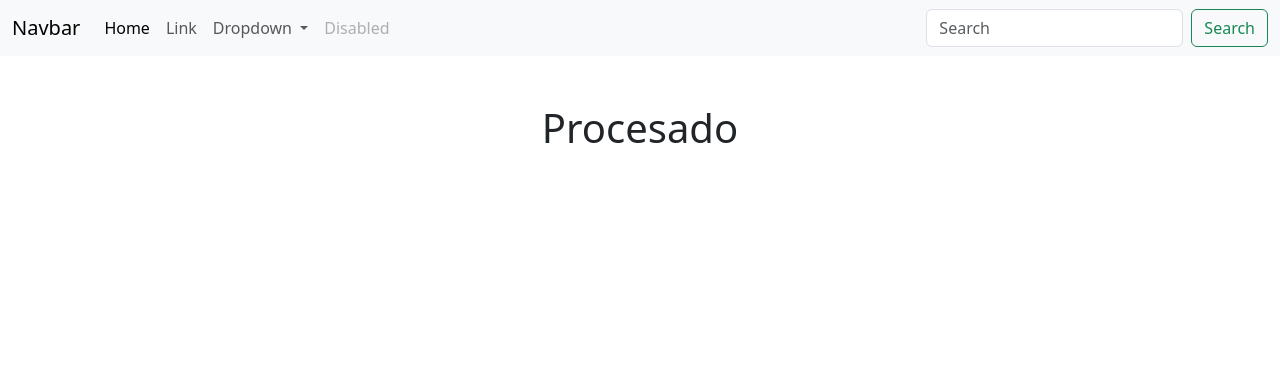
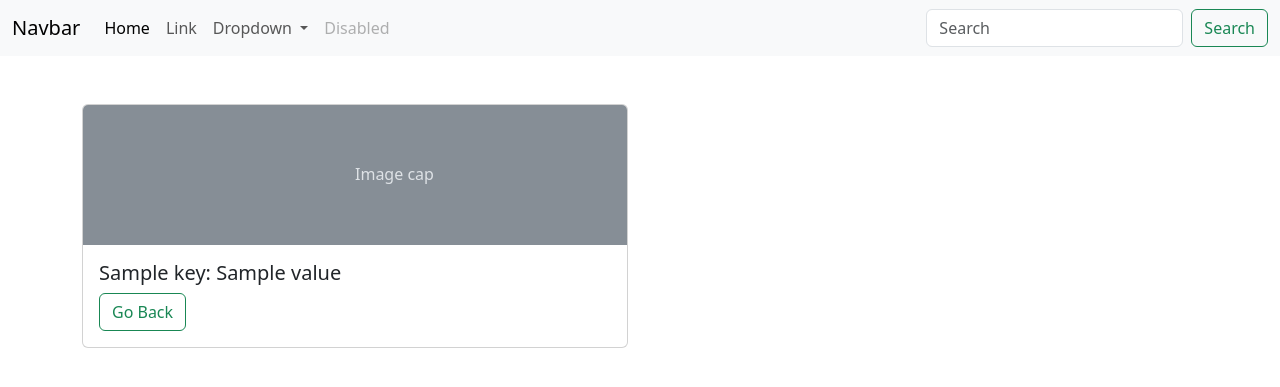
Before and after one commit to jdg24g/202306_mysql, a Flask app: template CORE/dojo_survey/templates/result.html in a window 1280 px wide. Shown: the top 387 px of the page. Run offline with Flask 3, Linux system fonts and the light colour scheme; the template is opened without the code that fills it: most values are stand-ins (such as "Sample title", 1, 10 or a date in 2020).

Commit message:
finalizado

```diff
--- a/CORE/dojo_survey/templates/base.html
+++ b/CORE/dojo_survey/templates/base.html
@@ -10,7 +10,7 @@
 <body>
     <nav class="navbar navbar-expand-lg bg-body-tertiary">
         <div class="container-fluid">
-          <a class="navbar-brand" href="#">Navbar</a>
+          <a class="navbar-brand" href="/">Navbar</a>
           <button class="navbar-toggler" type="button" data-bs-toggle="collapse" data-bs-target="#navbarSupportedContent" aria-controls="navbarSupportedContent" aria-expanded="false" aria-label="Toggle navigation">
             <span class="navbar-toggler-icon"></span>
           </button>
--- a/CORE/dojo_survey/templates/index.html
+++ b/CORE/dojo_survey/templates/index.html
@@ -20,6 +20,6 @@
     </select>
     <label for="texto">Commentario (Opcional)</label>
     <input type="text" name="texto" id="texto">
-    <button class="btn btn-outline-success" type="submit">Search</button>
+    <button class="btn btn-outline-success" type="submit">submit</button>
 </form>
 {% endblock %}
--- a/CORE/dojo_survey/templates/result.html
+++ b/CORE/dojo_survey/templates/result.html
@@ -1,4 +1,28 @@
 {% extends "base.html" %}
 {% block content %}
-     <h1>Procesado</h1>
+<div class="row row-cols-1 row-cols-md-2 g-4">
+     <div class="col">
+       <div class="card">
+          <svg class="bd-placeholder-img card-img-top" width="100%" height="140" xmlns="http://www.w3.org/2000/svg" role="img" aria-label="Placeholder: Image cap" preserveAspectRatio="xMidYMid slice" focusable="false"><title>Placeholder</title><rect width="100%" height="100%" fill="#868e96"></rect><text x="50%" y="50%" fill="#dee2e6" dy=".3em">Image cap</text></svg>
+         <div class="card-body">
+          {% if data %}
+          {% for key, value in data.items() %}
+              {% if key == 'nombre' %}
+                  <h5 class="card-title">{{ value }}</h5>
+              {% endif %}
+          {% endfor %}
+          {% for key, value in data.items() %}
+              {% if key != 'nombre' %}
+                  <h5 class="card-text"> {{ key }}: {{ value }}</h5>
+              {% endif %}
+          {% endfor %}
+      {% else %}
+          <p>No hay nada para mostrar</p>
+      {% endif %}
+      <a href="/" class="btn btn-outline-success">Go Back</a>
+         </div>
+       </div>
+     </div>
+   </div>
+</div>
 {% endblock %}
```
Also changed, not shown: CORE/dojo_survey/server.py (+16 -20 lines), 1 other file.
